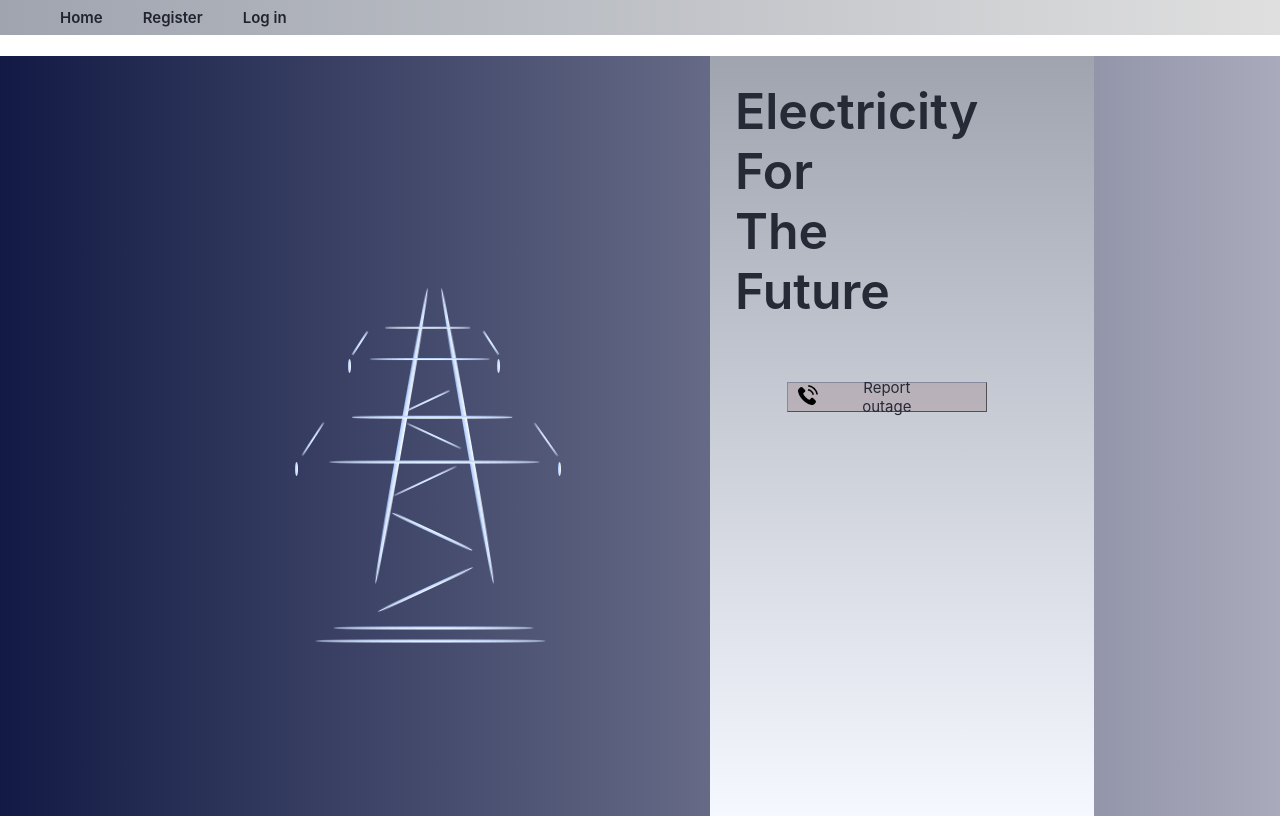
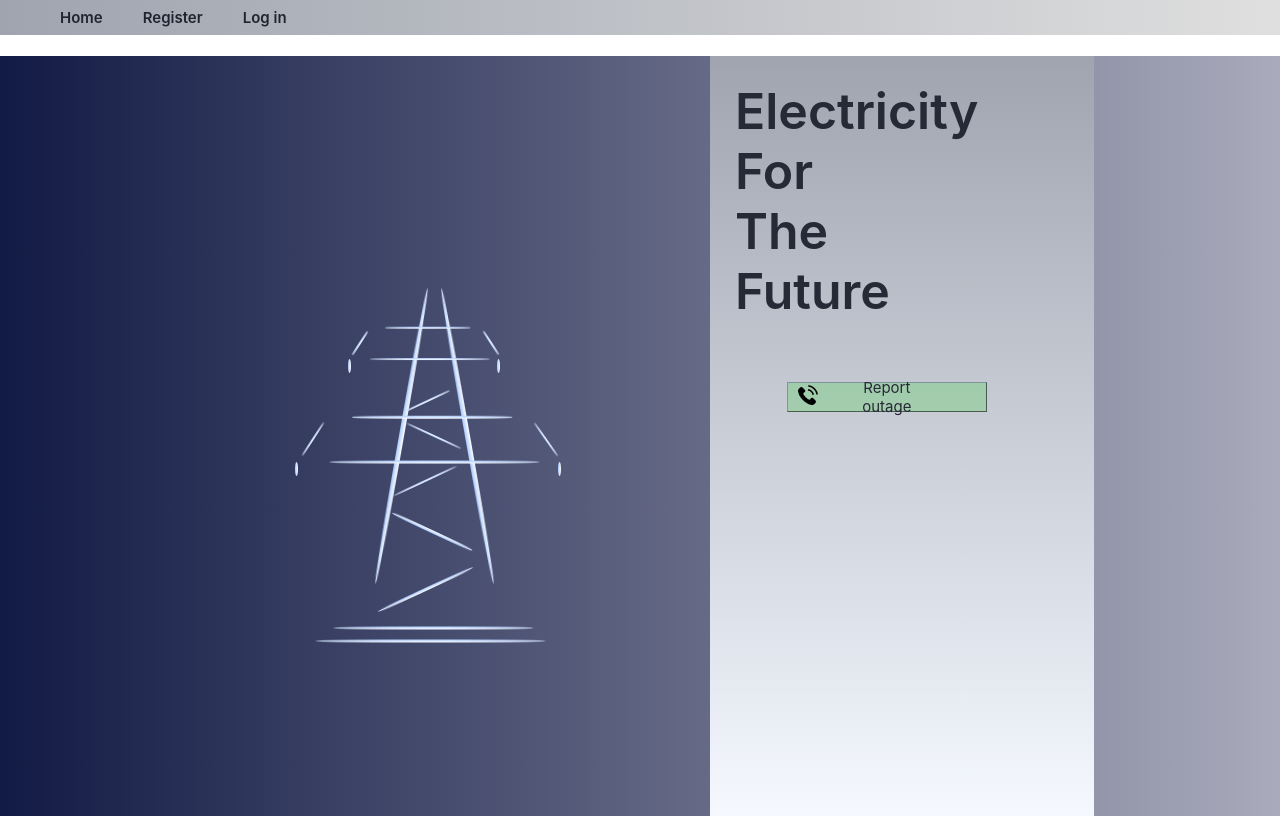
Before and after one commit to arokvic/PUSGS-Angular-.NETCore-2021, an Angular app: page / in a window 1280 px wide. Built offline with nearby package versions, Linux system fonts and the light colour scheme.

Commit message:
Update app.component.css
plss

```diff
--- a/src/app/app.component.css
+++ b/src/app/app.component.css
@@ -104,7 +104,7 @@ h1{
     color: rgb(38, 41, 54);
     border-width: 1.5px;
     border-color: rgba(38, 41, 54, 0.548);
-    background-color: rgba(131, 76, 76, 0.192);
+    background-color: rgba(12, 211, 12, 0.192);
 }
 
 .container1{
```
